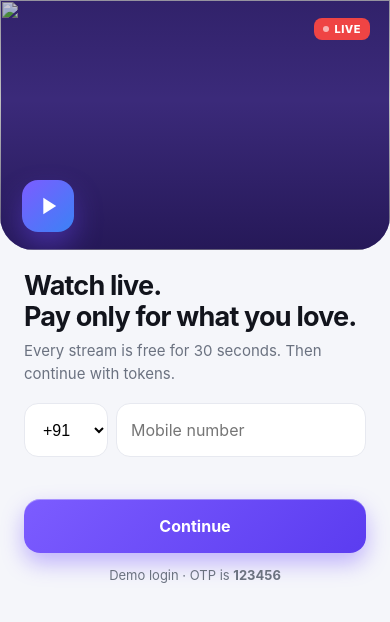
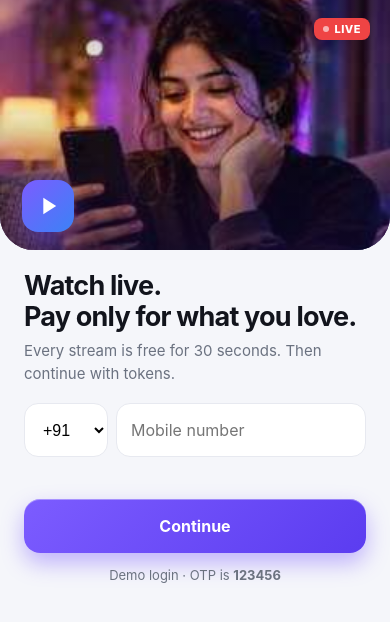
Before and after one commit to shubhamkchaubey1/livora-demo, a plain HTML site: page index.html in a window 390 px wide. Drawn offline with Linux system fonts and the light colour scheme.

Commit message:
Update image paths and fix HTML structure

```diff
--- a/index.html
+++ b/index.html
@@ -256,7 +256,7 @@ const coin=s=>{const g='cg'+(cid++);return `<svg viewBox="0 0 48 48" width="${s|
 const fmtV=n=>n>=1000?(n/1000).toFixed(1).replace('.0','')+'K':n;
 const fmtT=s=>String(Math.floor(s/60)).padStart(2,'0')+':'+String(s%60).padStart(2,'0');
 const fmtD=t=>new Date(t).toLocaleString('en-IN',{day:'numeric',month:'short',hour:'numeric',minute:'2-digit'});
-const av=n=>`img/u${n}.jpg`;
+const av=n=>`u${n}.jpg`;
 
 /* ---------- data ---------- */
 const CATS=['All','Education','Technology','Business','Gaming','Entertainment','Music','Lifestyle','Sports'];
@@ -318,8 +318,8 @@ function render(){
   const b=$('#body');const r=R.route;const u=U();
   if(P&&r!=='player'){}
   $('#sbar').classList.toggle('dk',r==='player');
-  if(r==='login'){b.innerHTML=`<div class="lg-wrap"><div class="lg-hero"><img src="img/login.jpg" alt=""><div class="lg-logo"><svg width="28" height="28" viewBox="0 0 24 24" fill="#fff"><path d="M8 5v14l11-7z"/></svg></div><span class="live">LIVE</span></div><h1>Watch live.<br>Pay only for what you love.</h1><p>Every stream is free for 30 seconds. Then continue with tokens.</p><div class="phf"><select id="cc"><option>+91</option><option>+971</option><option>+1</option><option>+44</option></select><input id="ph" type="tel" inputmode="numeric" maxlength="10" placeholder="Mobile number" value="${R.phone}"></div><div class="err" id="er"></div><button class="big" data-a="sendotp">Continue</button><div class="hint">Demo login · OTP is <b>123456</b></div></div>`;return}
-  if(r==='otp'){b.innerHTML=`<div class="lg-wrap"><div class="lg-hero" style="height:150px"><img src="img/login.jpg" alt=""></div><h1>Verify your number</h1><p>Enter the 6-digit code sent to +91 ${R.phone}.</p><input class="otp" id="otp" inputmode="numeric" maxlength="6" placeholder="······" autofocus><div class="err" id="er"></div><button class="big" data-a="verify">Verify &amp; Continue</button><div class="hint">Demo OTP: <b>123456</b></div></div>`;return}
+  if(r==='login'){b.innerHTML=`<div class="lg-wrap"><div class="lg-hero"><img src="login.jpg" alt=""><div class="lg-logo"><svg width="28" height="28" viewBox="0 0 24 24" fill="#fff"><path d="M8 5v14l11-7z"/></svg></div><span class="live">LIVE</span></div><h1>Watch live.<br>Pay only for what you love.</h1><p>Every stream is free for 30 seconds. Then continue with tokens.</p><div class="phf"><select id="cc"><option>+91</option><option>+971</option><option>+1</option><option>+44</option></select><input id="ph" type="tel" inputmode="numeric" maxlength="10" placeholder="Mobile number" value="${R.phone}"></div><div class="err" id="er"></div><button class="big" data-a="sendotp">Continue</button><div class="hint">Demo login · OTP is <b>123456</b></div></div>`;return}
+  if(r==='otp'){b.innerHTML=`<div class="lg-wrap"><div class="lg-hero" style="height:150px"><img src="login.jpg" alt=""></div><h1>Verify your number</h1><p>Enter the 6-digit code sent to +91 ${R.phone}.</p><input class="otp" id="otp" inputmode="numeric" maxlength="6" placeholder="······" autofocus><div class="err" id="er"></div><button class="big" data-a="verify">Verify &amp; Continue</button><div class="hint">Demo OTP: <b>123456</b></div></div>`;return}
   let html='';
   if(r==='home'){
     const list=STREAMS.filter(s=>R.cat==='All'||s.cat===R.cat);const f=STREAMS[0];
```
